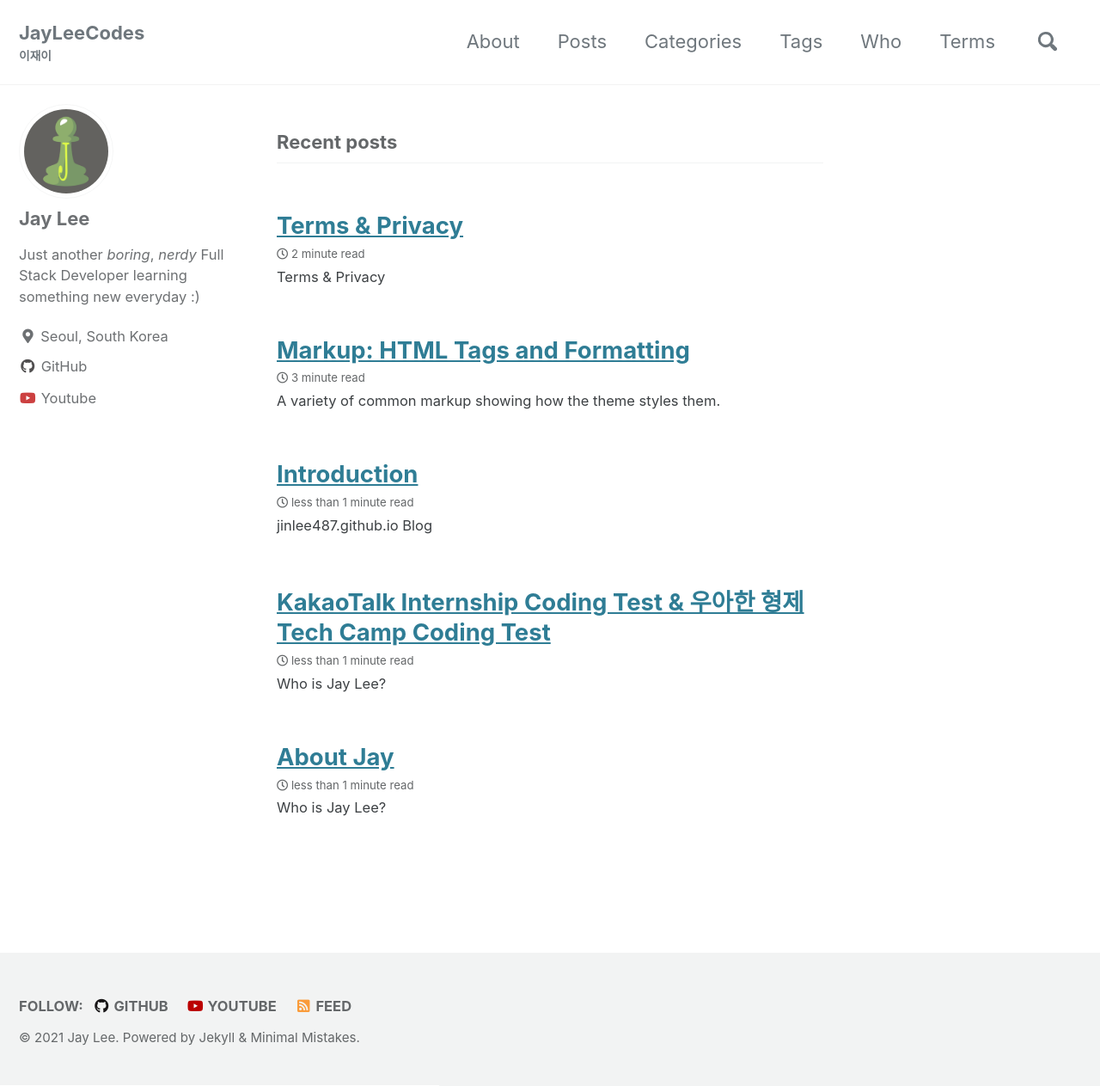
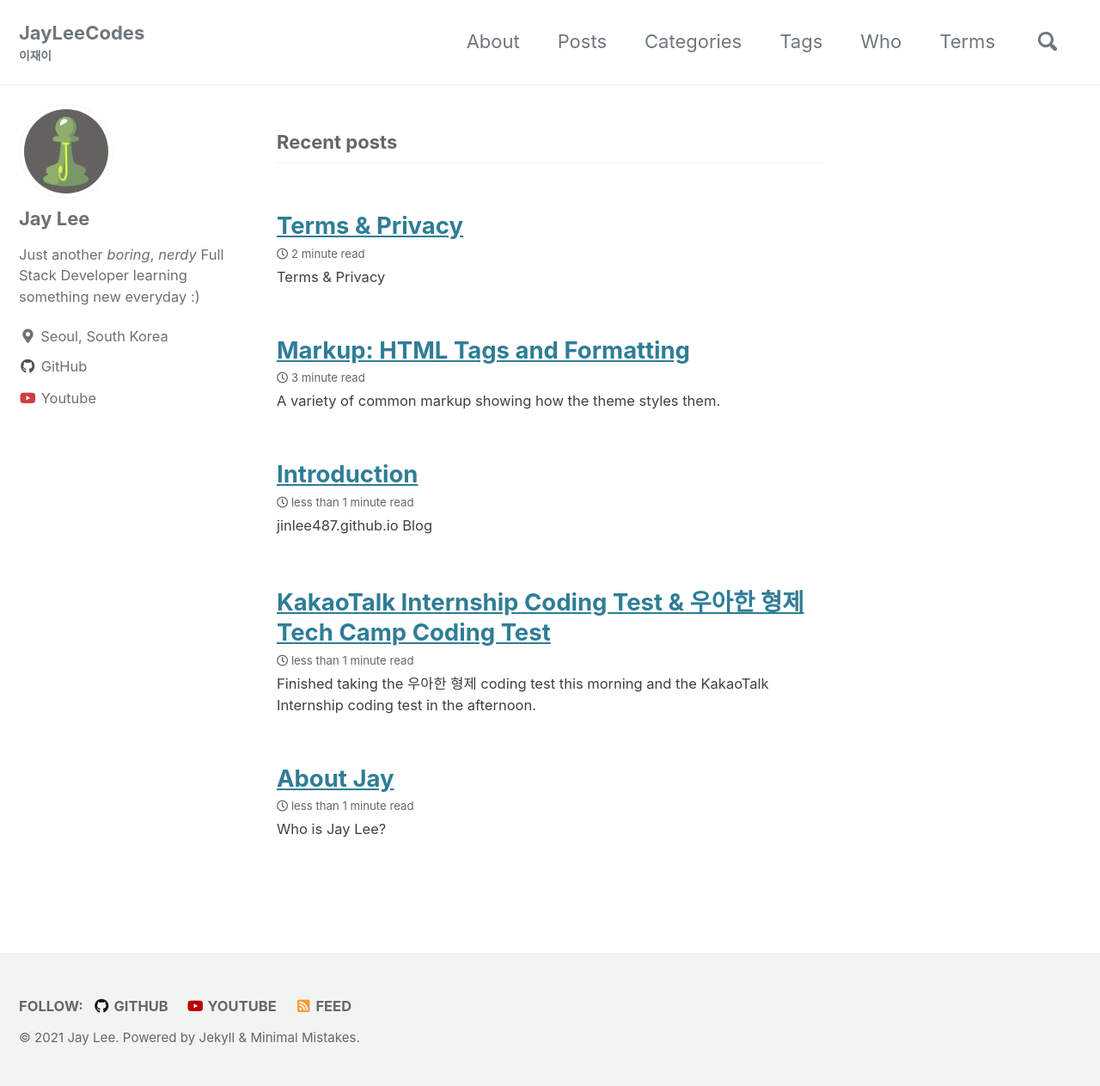
Before and after one commit to jinlee487/jinlee487.github.io, a Jekyll site: the page built from index.html, in a window 1280 px wide and 1263 px high. Shown: the whole window at 86% size. Built offline with Jekyll 4.4.1, drawn with Linux system fonts in a browser that asks for light colours; cached includes are drawn as plain includes; the list of posts is cut into pages by our own code.

Commit message:
코테 리뷰 포스팅 1

```diff
--- a/_posts/2021-05-09-coding-test-review-first-post.md
+++ b/_posts/2021-05-09-coding-test-review-first-post.md
@@ -1,6 +1,5 @@
 ---
 title: "KakaoTalk Internship Coding Test & 우아한 형제 Tech Camp Coding Test"
-excerpt: "Who is Jay Lee?"
 categories:
   - Coding Test
 tags:
```
